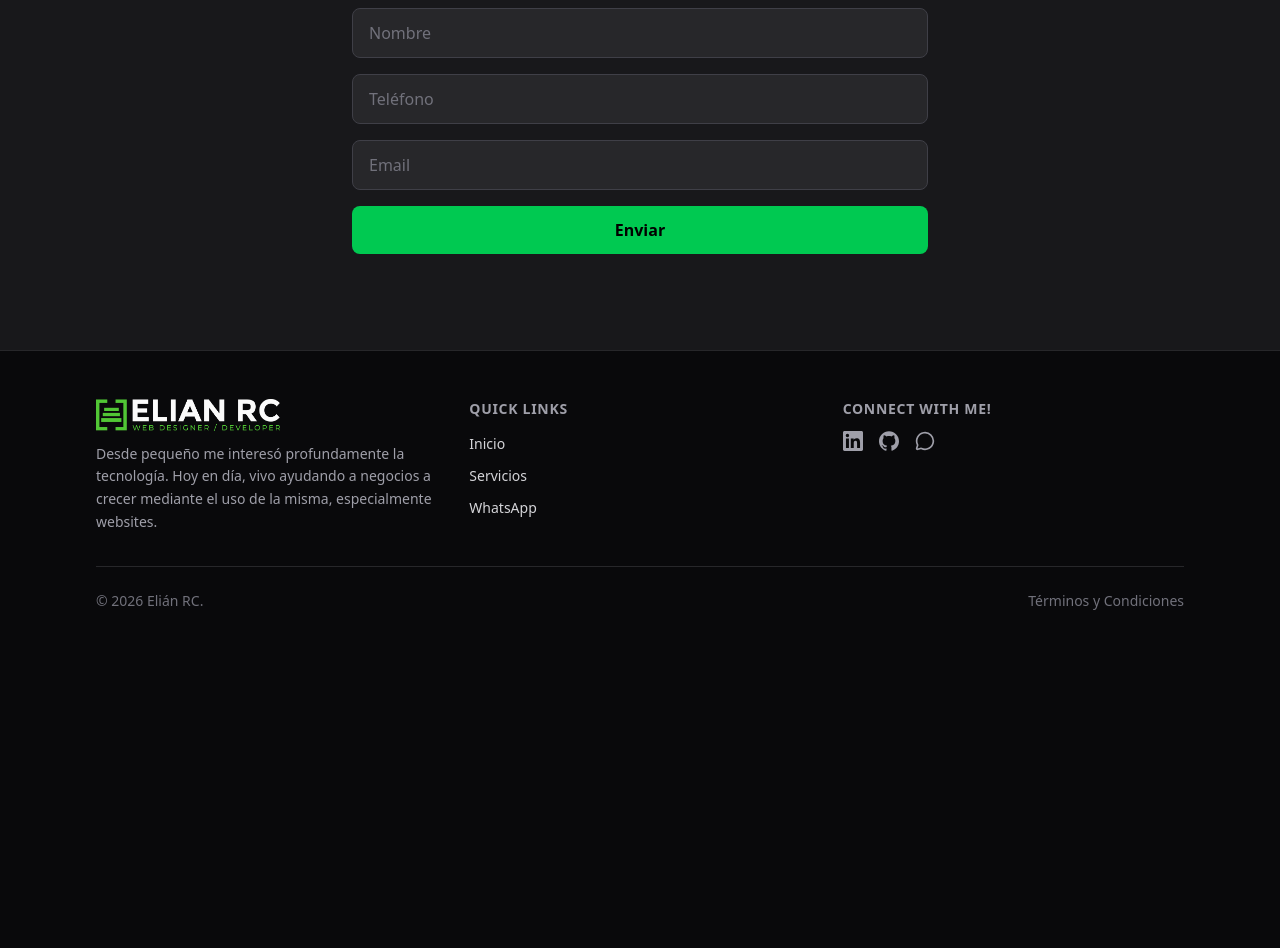
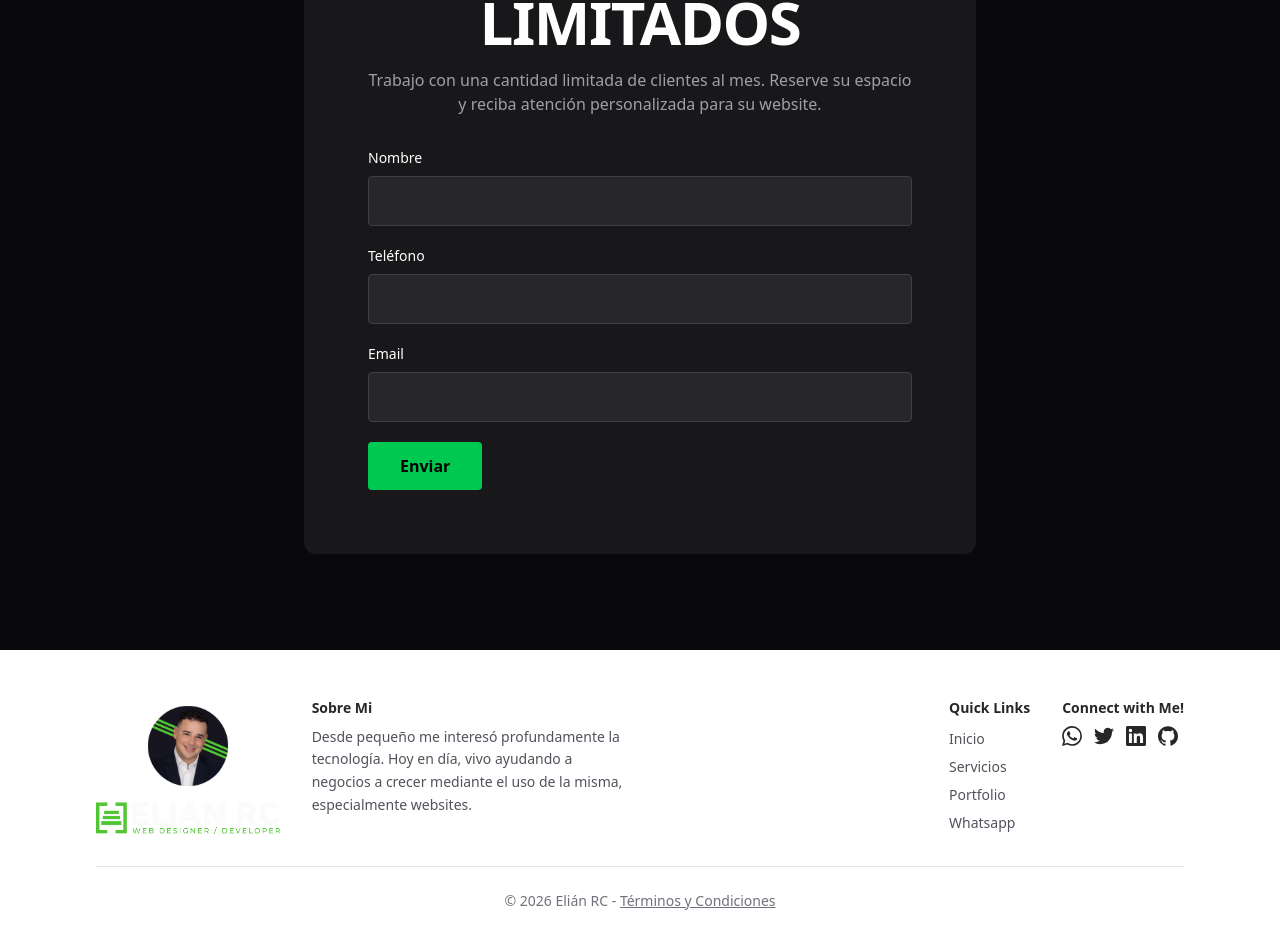
Before and after one commit to elianrc/elianrc.com, a Next.js app: page / in a window 1280 px wide. Shown: the part 3810-4758 px from the top of the page. Before the commit the page ends 4469 px from the top, so only its background shows below. Built offline with nearby package versions, Linux system fonts and the light colour scheme.

Commit message:
feat: match WordPress form labels and light footer layout

```diff
--- a/components/Footer.tsx
+++ b/components/Footer.tsx
@@ -1,9 +1,24 @@
 'use client'
 
-import { MessageCircle } from 'lucide-react'
 import { useLanguage } from '@/context/LanguageContext'
 import { t } from '@/lib/translations'
 import { SOCIAL_LINKS, whatsappUrl } from '@/lib/constants'
+
+function WhatsAppIcon({ className }: { className?: string }) {
+  return (
+    <svg className={className} fill="currentColor" viewBox="0 0 24 24">
+      <path d="M17.472 14.382c-.297-.149-1.758-.867-2.03-.967-.273-.099-.471-.148-.67.15-.197.297-.767.966-.94 1.164-.173.199-.347.223-.644.075-.297-.15-1.255-.463-2.39-1.475-.883-.788-1.48-1.761-1.653-2.059-.173-.297-.018-.458.13-.606.134-.133.298-.347.446-.52.149-.174.198-.298.298-.497.099-.198.05-.371-.025-.52-.075-.149-.669-1.612-.916-2.207-.242-.579-.487-.5-.669-.51-.173-.008-.371-.01-.57-.01-.198 0-.52.074-.792.372-.272.297-1.04 1.016-1.04 2.479 0 1.462 1.065 2.875 1.213 3.074.149.198 2.096 3.2 5.077 4.487.709.306 1.262.489 1.694.625.712.227 1.36.195 1.871.118.571-.085 1.758-.719 2.006-1.413.248-.694.248-1.289.173-1.413-.074-.124-.272-.198-.57-.347m-5.421 7.403h-.004a9.87 9.87 0 01-5.031-1.378l-.361-.214-3.741.982.998-3.648-.235-.374a9.86 9.86 0 01-1.51-5.26c.001-5.45 4.436-9.884 9.888-9.884 2.64 0 5.122 1.03 6.988 2.898a9.825 9.825 0 012.893 6.994c-.003 5.45-4.437 9.884-9.885 9.884m8.413-18.297A11.815 11.815 0 0012.05 0C5.495 0 .16 5.335.157 11.892c0 2.096.547 4.142 1.588 5.945L.057 24l6.305-1.654a11.882 11.882 0 005.683 1.448h.005c6.554 0 11.89-5.335 11.893-11.893a11.821 11.821 0 00-3.48-8.413z"/>
+    </svg>
+  )
+}
+
+function TwitterIcon({ className }: { className?: string }) {
+  return (
+    <svg className={className} fill="currentColor" viewBox="0 0 24 24">
+      <path d="M23.953 4.57a10 10 0 01-2.825.775 4.958 4.958 0 002.163-2.723c-.951.555-2.005.959-3.127 1.184a4.92 4.92 0 00-8.384 4.482C7.69 8.095 4.067 6.13 1.64 3.162a4.822 4.822 0 00-.666 2.475c0 1.71.87 3.213 2.188 4.096a4.904 4.904 0 01-2.228-.616v.06a4.923 4.923 0 003.946 4.827 4.996 4.996 0 01-2.212.085 4.936 4.936 0 004.604 3.417 9.867 9.867 0 01-6.102 2.105c-.39 0-.779-.023-1.17-.067a13.995 13.995 0 007.557 2.209c9.053 0 13.998-7.496 13.998-13.985 0-.21 0-.42-.015-.63A9.935 9.935 0 0024 4.59z"/>
+    </svg>
+  )
+}
 
 function LinkedInIcon({ className }: { className?: string }) {
   return (
@@ -26,50 +41,62 @@ export default function Footer() {
   const tr = t[lang].footer
 
   return (
-    <footer className="bg-zinc-950 border-t border-zinc-800 py-12 px-6 md:px-12 lg:px-24">
-      <div className="max-w-6xl mx-auto grid grid-cols-1 md:grid-cols-3 gap-8">
-        <div className="space-y-3">
+    <footer className="bg-white text-zinc-800 py-12 px-6 md:px-12 lg:px-24">
+      <div className="max-w-6xl mx-auto grid grid-cols-1 md:grid-cols-[auto_1fr_auto_auto] gap-8 items-start">
+        <div className="flex flex-col items-center gap-2">
+          <img
+            src="/images/profile.png"
+            alt="Elián RC"
+            className="w-24 h-24 rounded-full object-cover"
+          />
           <img src="/images/dark-back-logo.png" alt="Elián RC" className="h-8 w-auto" />
-          <p className="text-zinc-400 text-sm leading-relaxed">{tr.aboutText}</p>
         </div>
 
-        <div className="space-y-3">
-          <h4 className="font-semibold text-sm uppercase tracking-wider text-zinc-400">
-            {tr.quickLinks}
-          </h4>
-          <ul className="space-y-2">
-            <li><a href="#" className="text-zinc-300 hover:text-green-400 text-sm transition-colors">Inicio</a></li>
-            <li><a href="#services" className="text-zinc-300 hover:text-green-400 text-sm transition-colors">{t[lang].nav.services}</a></li>
-<li><a href={whatsappUrl(lang)} target="_blank" rel="noopener noreferrer" className="text-zinc-300 hover:text-green-400 text-sm transition-colors">WhatsApp</a></li>
+        <div className="space-y-2">
+          <h4 className="font-bold text-sm">Sobre Mi</h4>
+          <p className="text-zinc-600 text-sm leading-relaxed max-w-xs">{tr.aboutText}</p>
+        </div>
+
+        <div className="space-y-2">
+          <h4 className="font-bold text-sm">{tr.quickLinks}</h4>
+          <ul className="space-y-1">
+            <li><a href="#" className="text-zinc-600 hover:text-green-600 text-sm transition-colors">Inicio</a></li>
+            <li><a href="#services" className="text-zinc-600 hover:text-green-600 text-sm transition-colors">{t[lang].nav.services}</a></li>
+            <li><a href="#portfolio" className="text-zinc-600 hover:text-green-600 text-sm transition-colors">Portfolio</a></li>
+            <li><a href={whatsappUrl(lang)} target="_blank" rel="noopener noreferrer" className="text-zinc-600 hover:text-green-600 text-sm transition-colors">Whatsapp</a></li>
           </ul>
         </div>
 
-        <div className="space-y-3">
-          <h4 className="font-semibold text-sm uppercase tracking-wider text-zinc-400">
-            {tr.connect}
-          </h4>
-          <div className="flex gap-4">
+        <div className="space-y-2">
+          <h4 className="font-bold text-sm">{tr.connect}</h4>
+          <div className="flex gap-3">
+            <a href={whatsappUrl(lang)} target="_blank" rel="noopener noreferrer"
+              className="text-zinc-800 hover:text-green-600 transition-colors">
+              <WhatsAppIcon className="w-5 h-5" />
+            </a>
+            <a href="https://twitter.com/elianrc" target="_blank" rel="noopener noreferrer"
+              className="text-zinc-800 hover:text-green-600 transition-colors">
+              <TwitterIcon className="w-5 h-5" />
+            </a>
             <a href={SOCIAL_LINKS.linkedin} target="_blank" rel="noopener noreferrer"
-              className="text-zinc-400 hover:text-green-400 transition-colors">
+              className="text-zinc-800 hover:text-green-600 transition-colors">
               <LinkedInIcon className="w-5 h-5" />
             </a>
             <a href={SOCIAL_LINKS.github} target="_blank" rel="noopener noreferrer"
-              className="text-zinc-400 hover:text-green-400 transition-colors">
+              className="text-zinc-800 hover:text-green-600 transition-colors">
               <GitHubIcon className="w-5 h-5" />
-            </a>
-            <a href={whatsappUrl(lang)} target="_blank" rel="noopener noreferrer"
-              className="text-zinc-400 hover:text-green-400 transition-colors">
-              <MessageCircle className="w-5 h-5" />
             </a>
           </div>
         </div>
       </div>
 
-      <div className="max-w-6xl mx-auto mt-8 pt-6 border-t border-zinc-800 flex flex-col sm:flex-row justify-between items-center gap-2">
-        <p className="text-zinc-500 text-sm">{tr.copyright}</p>
-        <a href="#" className="text-zinc-500 hover:text-zinc-300 text-sm transition-colors">
-          {tr.terms}
-        </a>
+      <div className="max-w-6xl mx-auto mt-8 pt-6 border-t border-zinc-200 text-center">
+        <p className="text-zinc-500 text-sm">
+          {tr.copyright.replace('.', '')} -{' '}
+          <a href="#" className="underline hover:text-zinc-800 transition-colors">
+            {tr.terms}
+          </a>
+        </p>
       </div>
     </footer>
   )
--- a/components/LimitedSpots.tsx
+++ b/components/LimitedSpots.tsx
@@ -31,51 +31,57 @@ export default function LimitedSpots() {
   }
 
   const inputClass =
-    'w-full bg-zinc-800 border border-zinc-700 rounded-lg px-4 py-3 text-white placeholder-zinc-500 focus:outline-none focus:border-green-400 transition-colors'
+    'w-full bg-zinc-800 border border-zinc-700 rounded px-4 py-3 text-white focus:outline-none focus:border-green-400 transition-colors'
 
   return (
-    <section className="py-24 px-6 md:px-12 lg:px-24 bg-zinc-900">
-      <div className="max-w-xl mx-auto space-y-8">
-        <div className="text-center space-y-3">
-          <h2 className="text-3xl md:text-5xl font-bold uppercase">{tr.headline}</h2>
+    <section className="py-24 px-6 md:px-12 lg:px-24 bg-zinc-950">
+      <div className="max-w-2xl mx-auto bg-zinc-900 rounded-xl p-10 md:p-16 space-y-8">
+        <div className="text-center space-y-4">
+          <h2 className="text-4xl md:text-6xl font-bold uppercase tracking-tight">{tr.headline}</h2>
           <p className="text-zinc-400">{tr.subtext}</p>
         </div>
 
         {status === 'success' ? (
           <p className="text-center text-green-400 font-semibold">{tr.success}</p>
         ) : (
-          <form onSubmit={handleSubmit} className="space-y-4">
+          <form onSubmit={handleSubmit} className="space-y-5">
+            <div>
+              <label className="block text-sm font-medium mb-2">{tr.namePlaceholder}</label>
               <input
                 type="text"
-              placeholder={tr.namePlaceholder}
                 value={name}
                 onChange={(e) => setName(e.target.value)}
                 required
                 className={inputClass}
               />
+            </div>
+            <div>
+              <label className="block text-sm font-medium mb-2">{tr.phonePlaceholder}</label>
               <input
                 type="text"
-              placeholder={tr.phonePlaceholder}
                 value={phone}
                 onChange={(e) => setPhone(e.target.value)}
                 required
                 className={inputClass}
               />
+            </div>
+            <div>
+              <label className="block text-sm font-medium mb-2">{tr.emailPlaceholder}</label>
               <input
                 type="email"
-              placeholder={tr.emailPlaceholder}
                 value={email}
                 onChange={(e) => setEmail(e.target.value)}
                 required
                 className={inputClass}
               />
+            </div>
             {status === 'error' && (
               <p className="text-red-400 text-sm">{tr.error}</p>
             )}
             <button
               type="submit"
               disabled={status === 'loading'}
-              className="w-full bg-green-500 hover:bg-green-400 disabled:opacity-60 text-black font-semibold py-3 rounded-lg transition-colors"
+              className="bg-green-500 hover:bg-green-400 disabled:opacity-60 text-black font-semibold px-8 py-3 rounded transition-colors"
             >
               {status === 'loading' ? '...' : tr.submit}
             </button>
```
Lines whose indentation alone changed are shown as unchanged.
